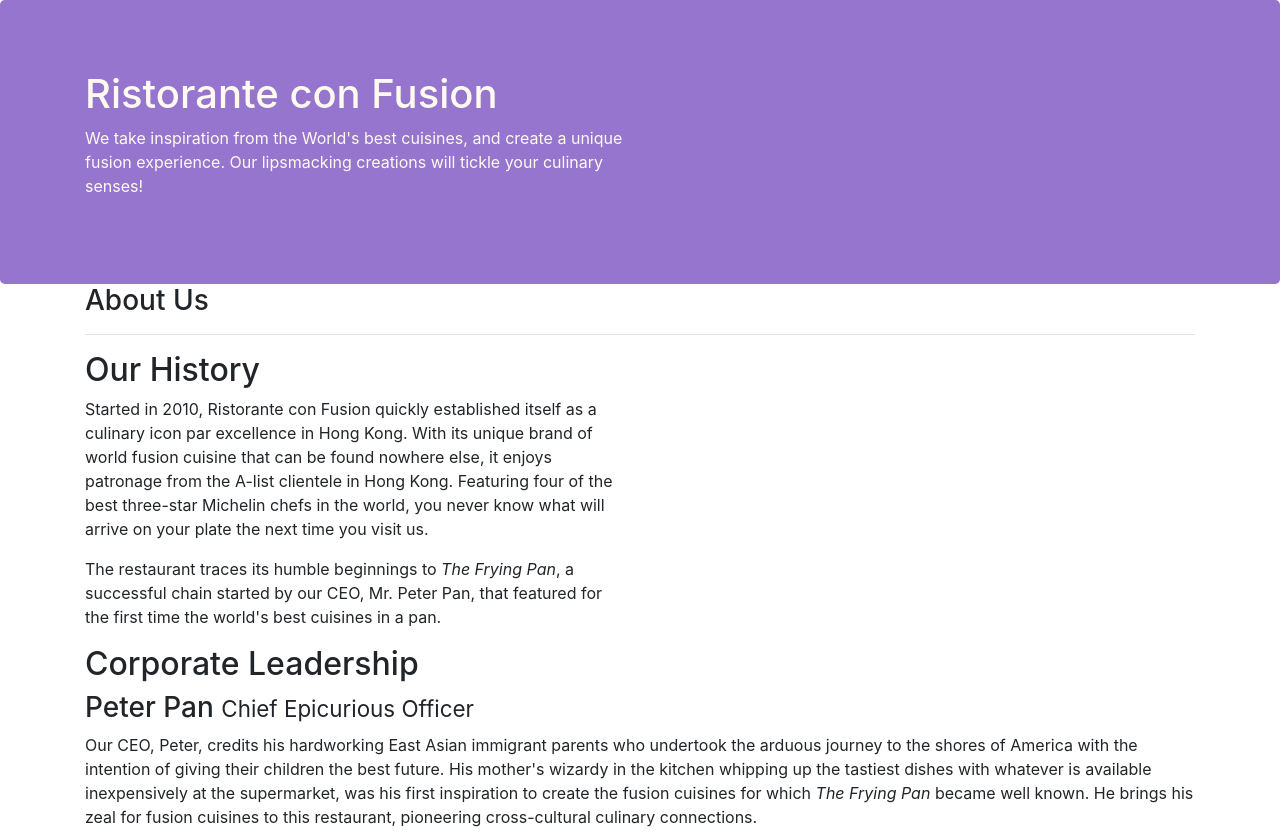
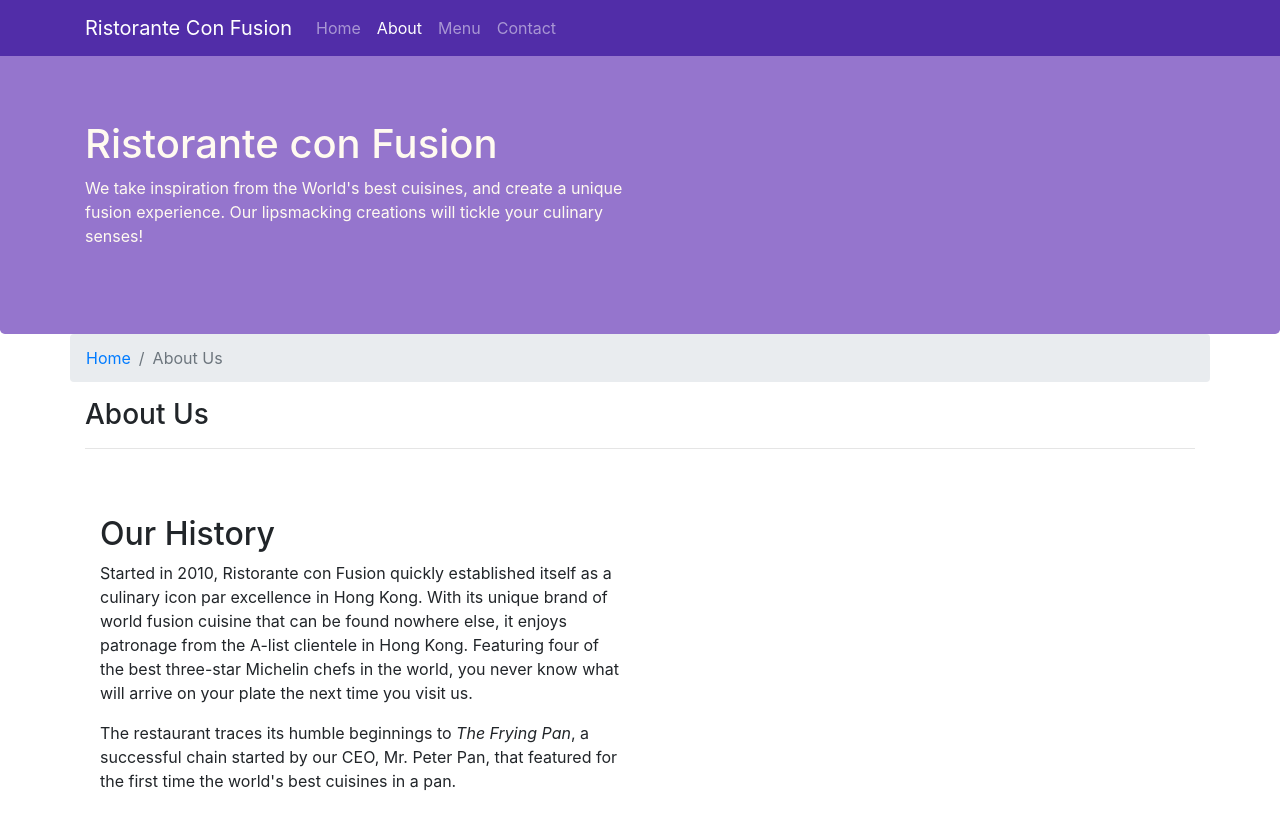
Before and after one commit to Vintersorganic/conFusion, a website: page aboutus.html in a window 1280 px wide. Shown: the top 832 px of the page. Drawn offline with nearby package versions, Linux system fonts and the light colour scheme.

Commit message:
Navbar and Breadcrumbs

```diff
--- a/aboutus.html
+++ b/aboutus.html
@@ -11,6 +11,22 @@
 </head>
 
 <body>
+    <nav class="navbar navbar-dark navbar-expand-sm fixed-top">
+        <div class="container">
+            <button class="navbar-toggler" type="button" data-toggle="collapse" data-target="#Navbar">
+                <span class="navbar-toggler-icon"></span>
+            </button>
+           <a class="navbar-brand" href="./index.html">Ristorante Con Fusion</a>
+           <div class="collapse navbar-collapse" id="Navbar">
+                <ul class="navbar-nav mr-auto">
+                    <li class="nav-item"><a class="nav-link" href="./index.html">Home</a></li>
+                    <li class="nav-item active"><a class="nav-link" href="#s">About</a></li>
+                    <li class="nav-item"><a class="nav-link" href="#">Menu</a></li>
+                    <li class="nav-item"><a class="nav-link" href="#">Contact</a></li>
+                </ul>
+            </div>
+        </div>
+    </nav>
 
     <header class="jumbotron">
         <div class="container">
@@ -27,13 +43,17 @@
 
     <div class="container">
         <div class="row">
+            <ol class="col-12 breadcrumb">
+                <li class="breadcrumb-item"><a href="./index.html">Home</a></li>
+                <li class="breadcrumb-item active">About Us</li>
+            </ol>
             <div class="col-12">
                <h3>About Us</h3>
                <hr>
             </div>
         </div>
 
-        <div class="row">
+        <div class="row row-content">
             <div class="col-12 col-sm-6">
                 <h2>Our History</h2>
                 <p>Started in 2010, Ristorante con Fusion quickly established itself as a culinary icon par excellence in Hong Kong. With its unique brand of world fusion cuisine that can be found nowhere else, it enjoys patronage from the A-list clientele in Hong Kong.  Featuring four of the best three-star Michelin chefs in the world, you never know what will arrive on your plate the next time you visit us.</p>
@@ -44,7 +64,7 @@
         </div>
 
 
-        <div class="row">
+        <div class="row row-content">
             <div class="col-12">
                 <h2>Corporate Leadership</h2>
                 <h3>Peter Pan <small>Chief Epicurious Officer</small></h3>
@@ -66,7 +86,7 @@
                 <div class="col-4 offset-1 col-sm-2">
                     <h5>Links</h5>
                     <ul class="list-unstyled">
-                        <li><a href="#">Home</a></li>
+                        <li><a href="./index.html">Home</a></li>
                         <li><a href="#">About</a></li>
                         <li><a href="#">Menu</a></li>
                         <li><a href="#">Contact</a></li>
--- a/css/style.css
+++ b/css/style.css
@@ -28,3 +28,12 @@
     margin: 0px;
     color: #0f0f0f;
 }
+
+body{
+    padding:50px 0px 0px 0px;
+    z-index:0;
+}
+
+.navbar-dark {
+     background-color: #512DA8;
+}
```
Also changed, not shown: index.html (+17 -2 lines).
